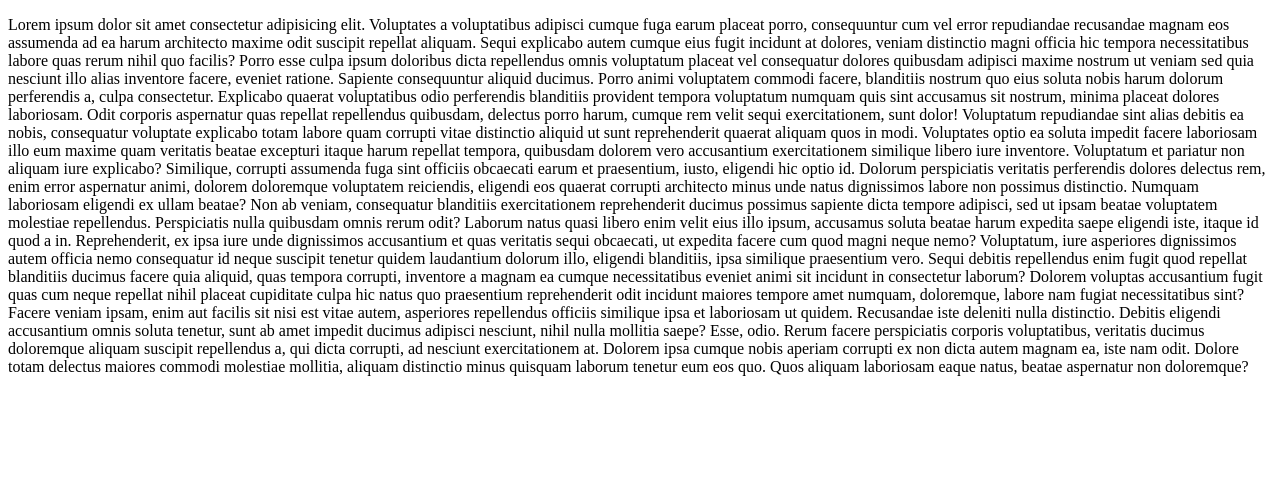
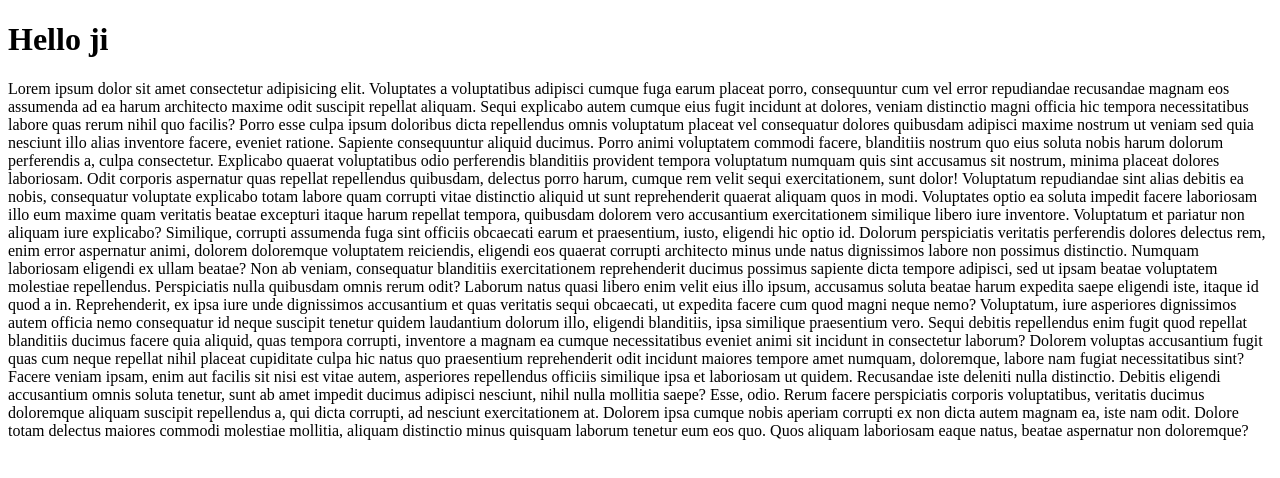
Before and after one commit to dev-krushna/Angular-1, an Angular app: page / in a window 1280 px wide. Shown: the top 478 px of the page. Built offline with nearby package versions, Linux system fonts and the light colour scheme.

Commit message:
Commit 3

```diff
--- a/src/app/app.component.html
+++ b/src/app/app.component.html
@@ -1,3 +1,5 @@
+
+<h1> Hello ji </h1>
 <p>Lorem ipsum dolor sit amet consectetur adipisicing elit. Voluptates a voluptatibus adipisci cumque fuga earum placeat
     porro, consequuntur cum vel error repudiandae recusandae magnam eos assumenda ad ea harum architecto maxime odit
     suscipit repellat aliquam. Sequi explicabo autem cumque eius fugit incidunt at dolores, veniam distinctio magni
```
